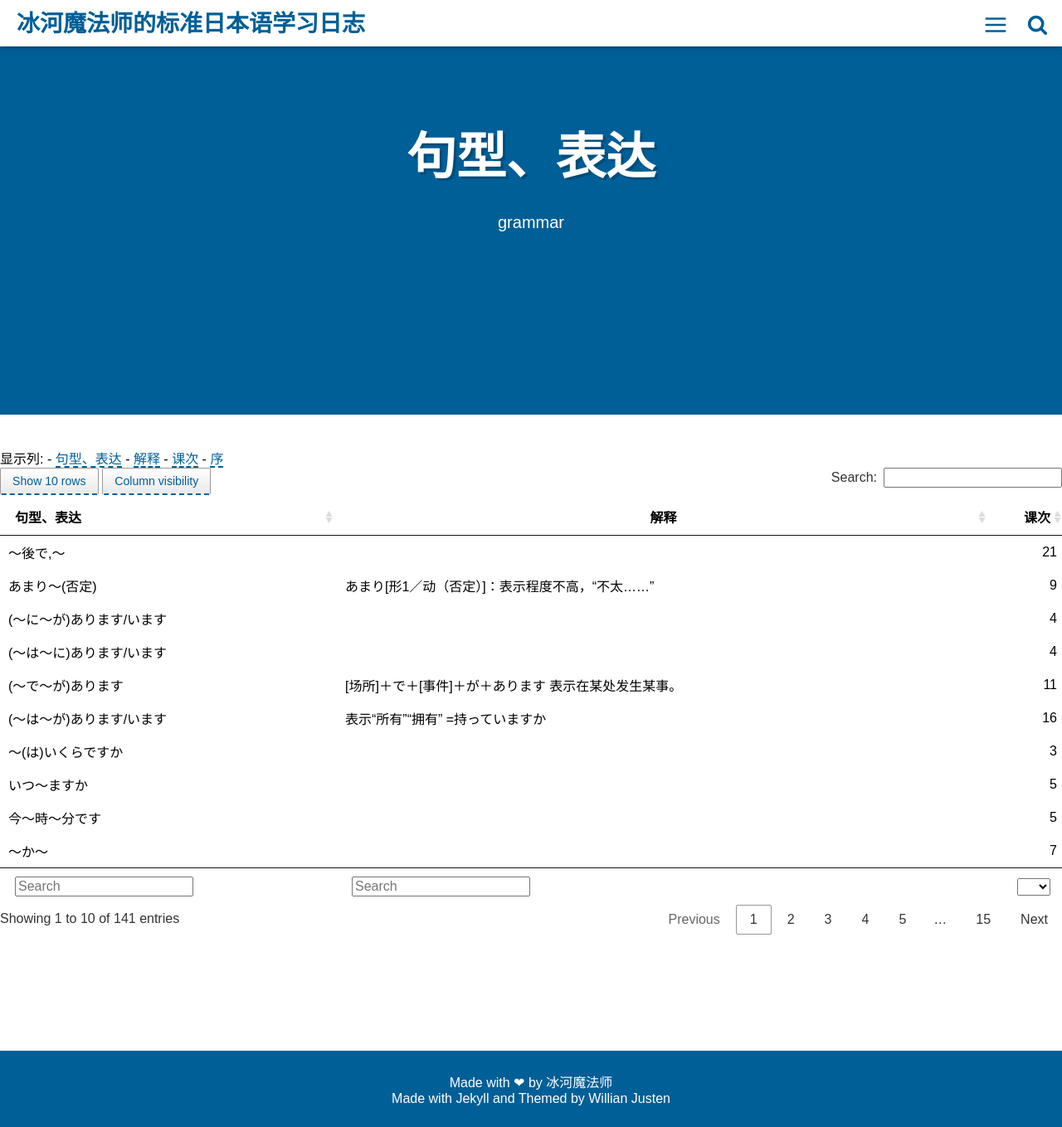
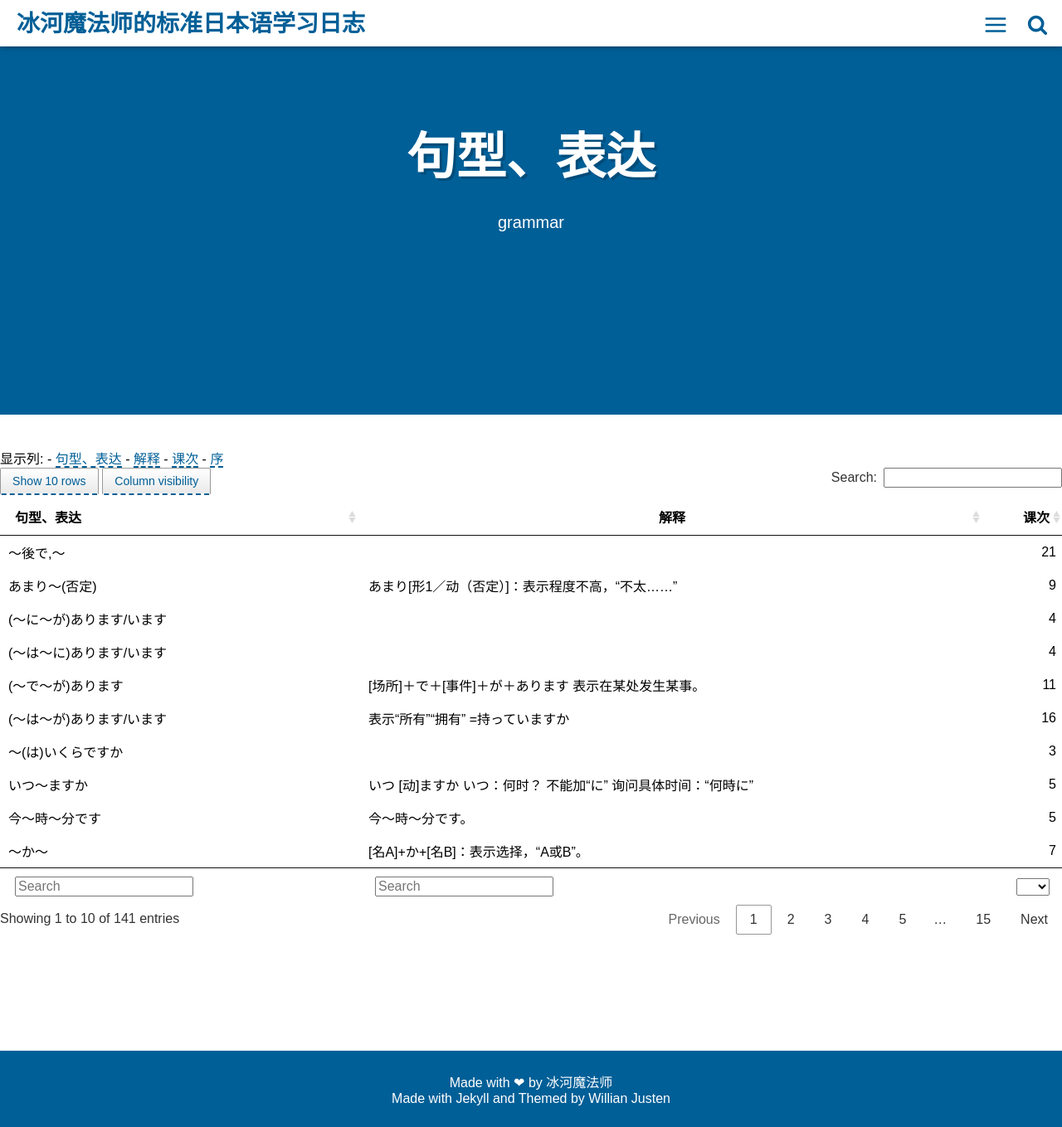
Before and after one commit to wizicer/LearnJapan, a Jekyll site: the page built from docs/grammar.md, in a window 1280 px wide and 1359 px high. Shown: the whole window at 83% size. Built offline with Jekyll 4.4.1, drawn with Linux system fonts in a browser that asks for light colours.

Commit message:
add unit 2 grammar

```diff
--- a/docs/grammar.md
+++ b/docs/grammar.md
@@ -23,9 +23,9 @@
 | (～で～が)あります                         | [场所]＋で＋[事件]＋が＋あります 表示在某处发生某事。                          | 11   | 005 |
 | (～は～が)あります/います                  | 表示“所有”“拥有”   =持っていますか                                             | 16   | 006 |
 | ～(は)いくらですか                         |                                                                                | 3    | 007 |
-| いつ～ますか                               |                                                                                | 5    | 008 |
-| 今～時～分です                             |                                                                                | 5    | 009 |
-| ～か～                                     |                                                                                | 7    | 010 |
+| いつ～ますか                               | いつ [动]ますか いつ：何时？ 不能加“に” 询问具体时间：“何時に”                 | 5    | 008 |
+| 今～時～分です                             | 今～時～分です。                                                               | 5    | 009 |
+| ～か～                                     | [名A]+か+[名B]：表示选择，“A或B”。                                             | 7    | 010 |
 | ～が,～ [转折]                             | 连接两个小句，表示转折，“可是，但是”。                                         | 16   | 011 |
 | ～が,～ [铺垫]                             |                                                                                | 24   | 012 |
 | ～が～                                     | [名词]が　[动词] 中立叙述（叙述直接观察的事物）                                | 19   | 013 |
@@ -35,12 +35,12 @@
 | ～かどうか～                               |                                                                                | 23   | 017 |
 | ～かな                                     |                                                                                | 22   | 018 |
 | ～から～ [原因、理由]                      | から[接续助词]：接在表示理由、原因的小句的句尾，“因为……”。                     | 11   | 019 |
-| ～から～                                   |                                                                                | 6    | 020 |
-| ～から～まで                               |                                                                                | 5    | 021 |
-| ～から～まで                               |                                                                                | 6    | 022 |
+| ～から～                                   | 名[场所]から[动] ～から：空间的起点                                            | 6    | 020 |
+| ～から～まで                               | 名[时间]から名[时间]まで 起点→终点                                             | 5    | 021 |
+| ～から～まで                               | ～から：①时间的起点②空间的起点 ～まで：①时间的终点②空间的终点                  | 6    | 022 |
 | ～くします                                 | [一类形]します 词尾い变く。通过主语的意志行动使事物发生改变 “使～变得/变成～”  | 18   | 023 |
 | ～くなります                               | [一类形]なります 词尾い变く。示性质或状态的变化，“～变得～”。                  | 18   | 024 |
-| (～を)ください                             |                                                                                | 7    | 025 |
+| (～を)ください                             | [名]+を　ください：请给我……                                                    | 7    | 025 |
 | ～くらい/ぐらい                            | 前接数量词，表示大概的数量，“大概~”“~左右”                                     | 13   | 026 |
 | ～けど,～ [转折] [铺垫]                    |                                                                                | 22   | 027 |
 | この/その/あの～は～です                   |                                                                                | 2    | 028 |
@@ -58,9 +58,9 @@
 | だれですか/何ですか                        |                                                                                | 2    | 040 |
 | ～て～[相继发生]                           | [动]て　[动]：相继发生、并列、手段、弱因果的关系，或前者为后者的伴随状况。     | 14   | 041 |
 | ～て～[并列]                               | [一类形]て　[一二类形] 一类形容词的て形：词尾的“い”变成“くて”。                | 16   | 042 |
-| ～で～                                     |                                                                                | 6    | 043 |
-| ～で～                                     |                                                                                | 7    | 044 |
-| ～で～                                     |                                                                                | 8    | 045 |
+| ～で～                                     | 名[交通工具]+で+动：表示交通手段。                                             | 6    | 043 |
+| ～で～                                     | [名]（场所）+で+动：表示动作进行的场所 (～に：表示存在的场所)                  | 7    | 044 |
+| ～で～                                     | [名]+で+[动]：①手段方法；②原材料                                               | 8    | 045 |
 | ～で～[并列]                               | [二类形/名词]で　[一二类形/名词] 二类形容词的て形：词干+で                     | 16   | 046 |
 | ～でいちばん～は～です                     | 名1[场所/时间]でいちばん [一二类形][名2]は[名3]です。在名1范围内，最名2的是名3 | 12   | 047 |
 | ～ています[正在进行]                       | 表示动作或者变化正在进行。前接带有持续性的动作或者变化。                       | 15   | 048 |
@@ -72,7 +72,7 @@
 | ～てはいけません                           | 表示禁止，“不可以”                                                             | 15   | 054 |
 | ～てもいいです                             | 表示许可，“可以……”                                                             | 15   | 055 |
 | ～と～[并列]                               |                                                                                | 4    | 056 |
-| ～と～                                     |                                                                                | 6    | 057 |
+| ～と～                                     | 名[人]+と+动：共同做某事的对象，“和~（一起做某事）” ～と一緒に：“和……一起”     | 6    | 057 |
 | ～と～とどちらが～ですか                   | [名A]と　[名B]と　どちらが　[一类形/二类形]ですか。 “A和B，哪个更……?”          | 12   | 058 |
 | (～は)～と言いました                       |                                                                                | 24   | 059 |
 | ～と思います                               |                                                                                | 24   | 060 |
@@ -86,13 +86,13 @@
 | ～ないでください                           | [动]ないで　ください：表示否定的命令，“请勿……”                                 | 19   | 068 |
 | ～なくてもいいです                         | [动]なくても　いいです：“不必……，不……也可以” “ない→なく”＋“ても　いいです”     | 19   | 069 |
 | ～なければなりません                       | [动]なければ　なりません：表示必须。 [动]“ない→なければ” ＋“なりません”        | 19   | 070 |
-| に/で/へ/から/まで/と+は                   |                                                                                | 6    | 071 |
-| ～に～                                     |                                                                                | 5    | 072 |
-| ～に～                                     |                                                                                | 8    | 073 |
+| に/で/へ/から/まで/と+は                   | 助词“へ、から、まで、と、で” “に／で／へ／から／まで／と”＋は←复合形式表示对比 | 6    | 071 |
+| ～に～                                     | 具体的时间+に：动作发生的时间点                                                | 5    | 072 |
+| ～に～                                     | 名[人]+に　会います。                                                          | 8    | 073 |
 | ～に～                                     | 名[时间段]＋に＋名[次数]＋[动]：表示频率                                       | 13   | 074 |
 | ～に～                                     | 名[附着点/目的地]＋に＋[动]：附着点，着落点。移动行为的目的地。                | 15   | 075 |
-| (～は)～に～をあげます                     |                                                                                | 8    | 076 |
-| (～は)～に～をもらいます                   |                                                                                | 8    | 077 |
+| (～は)～に～をあげます                     | 名1[人]は 名2[人]に 名3[物]を あげます “名1给名2~”。名2不能是“我“或”我方人员“  | 8    | 076 |
+| (～は)～に～をもらいます                   | 名1[人]は　名2[人]に　名3[物]を　もらいます  ＂名1从名2处得到名3＂。           | 8    | 077 |
 | ～にします                                 | [二类形/名]にします 通过主语的意志行动使事物发生改变 “使～变得/变成～”         | 18   | 078 |
 | ～になります                               | [二类形/名]になります 示性质或状态的变化，“～变得～”。                         | 18   | 079 |
 | ～わ[确认]                                 |                                                                                | 4    | 080 |
@@ -102,7 +102,7 @@
 | ～のです/んです                            |                                                                                | 24   | 084 |
 | ～の中で～がいちばん～です                 | [名1]の　中で　[名2]が　いちばん　[一类形/二类形]です。在名1的范围内，名2最……  | 12   | 085 |
 | ～は～                                     |                                                                                | 1    | 086 |
-| ～は～[对比]                               |                                                                                | 5    | 087 |
+| ～は～[对比]                               | ～は：表示对比                                                                 | 5    | 087 |
 | ～は～が～です                             | [名1]は [名2]が 一类形/二类形です。使用表达情感的形容词，表示名1对名2的情感。  | 11   | 088 |
 | ～は～が分かります/できます                | [名1]は [名2]が [动]ます／[一二类形]です。使用有关能力的词语，表示是否有能力。 | 11   | 089 |
 | ～は～ (か)ったです                        | [形1]做谓语时的过去肯定形式 → 把“い”变为“かった”＋“です”。                     | 9    | 090 |
@@ -117,25 +117,25 @@
 | ～は～では(じゃ)ありませんでした           | 过去否定：名词＋“は”＋二类形容词＋“では／じゃ　ありませんでした”。             | 10   | 099 |
 | ～は～ (く)ないです                        | [形1]做谓语时的否定形式 词尾“い”→“く”＋“ないです／ありません”。                | 9    | 100 |
 | ～は～ (く)なかったです                    | [形1]做谓语时的过去否定形式 →把“い”变成“く+なかったです”/“く+ありませんでした” | 9    | 101 |
-| ～ヘ～                                     |                                                                                | 6    | 102 |
+| ～ヘ～                                     | 名[场所]+へ+动 へ：表示移动行为的目的地，读作“え”。                            | 6    | 102 |
 | ～ヘ～に行きます/来ます                    | 名[场所]＋へ＋[动（ます形连用形）]＋に＋行きます／来ます。表示移动行为的目的。 | 13   | 103 |
 | ～ほうがいいです                           | [一类形/二类形+な/名词+の] + ほうが　いいです 表示自己的选择或向别人提议       | 18   | 104 |
 | (～が)欲しいです                           | [名1] (愿望主体)＋は＋[名2] (愿望对象)＋が　ほしいです 表示想得到某物的愿望    | 17   | 105 |
 | (～は)～ほど～(く)ないです/ではありません  | [名1]は [名2]ほど [一类形]く ないです／[二类形]では ありません 名1不如名2那么… | 12   | 106 |
 | ～前に,～                                  | [动（基本形）]+前に、…：“在……前，……” 也可「名词＋の＋前に」 「时间量词＋前に」 | 20   | 107 |
-| ～ます/～ません/～ました/～ませんでした    |                                                                                | 5    | 108 |
+| ～ます/～ません/～ました/～ませんでした    | 活用（かつよう）：词尾变化。 现在肯定 现在否定 过去肯定 过去否定               | 5    | 108 |
 | ～ましょう                                 | [动]ましょう：提议，劝诱对方与自己一起做某事。还可用于回应别人的提议。         | 17   | 109 |
 | ～ましょうか[提议]                         |                                                                                | 21   | 110 |
 | ～ませんか                                 | [动]ませんか：用否定疑问句的形式，向对方提议或劝诱（与自己一起做某事）。       | 17   | 111 |
 | まだ～ (否定)                              | まだ＋[动（否定）] “尚未，还没……” 对“もう”提问的句子做否定回答                 | 16   | 112 |
 | ～も～です                                 |                                                                                | 3    | 113 |
 | ～や～/～や～など～                        | [名1]や　[名2]  助词「や」：表示不完全列举，“~呀~什么的”。「など」可以省略。   | 11   | 114 |
-| ～よ[提醒]                                 |                                                                                | 8    | 115 |
+| ～よ[提醒]                                 | 终助词“よ”用于提醒对方注意其不知道的事情，读升调。可表示告知提醒、轻微的警告等 | 8    | 115 |
 | ～よね                                     | 提出自己的意见，以征求对方的同意。对自己的意见的自信程度比“ね”略低             | 20   | 116 |
 | (～は)～より～です                         | [名1]は　[名2]より　一类形/二类形です。“名1比名2更……”                          | 12   | 117 |
 | ～より～のほうが～です                     | [名1]より　[名2]の　ほうが　一类形/二类形です。“比起名1来，名2更……”            | 12   | 118 |
 | 「を」→「は」                              | 将宾语作为话题，或进行对比时，要将宾语后的“を”换成“は”。                       | 9    | 119 |
-| ～を～                                     |                                                                                | 7    | 120 |
+| ～を～                                     | [名]+を+[动]：表示动作的对象或内容（宾语）。                                   | 7    | 120 |
 | ～を～[经过] [离开]                        | 名[场所]＋を＋动词[经过 离开]表示经过或离开某场所，搭配移动或离开意义的动词    | 14   | 121 |
 | 基本型                                     | 辞書形①动1:ます→う段 ②动2:ます → る ③动3:サ変:します→する カ変:来ます→来(く)る | 20   | 122 |
 | た形                                       |                                                                                | 21   | 123 |
```
